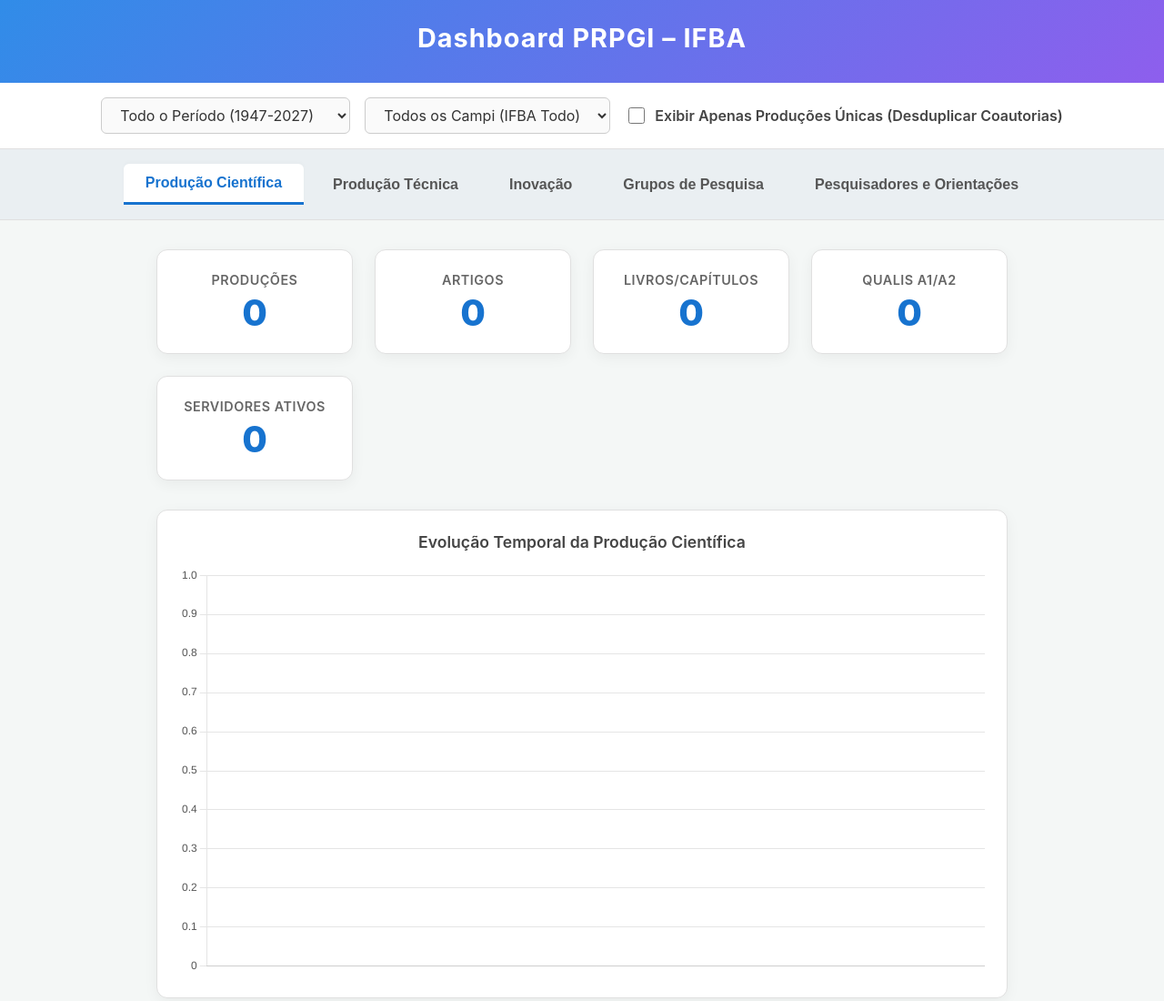
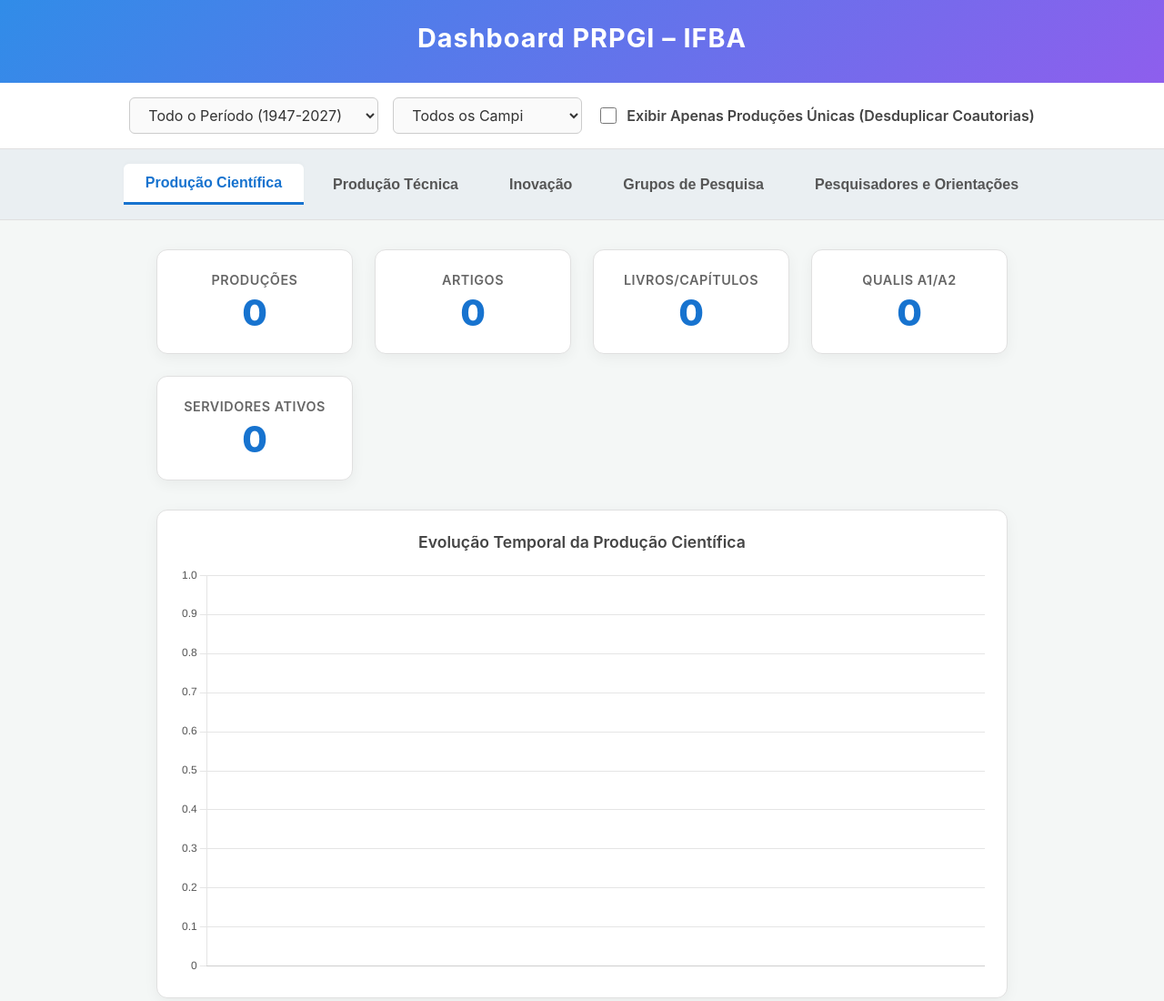
Before and after one commit to prof-davifr/dashboard-prpgi, a website: page index.html in a window 1280 px wide. Shown: the top 1100 px of the page at 91% size. Drawn offline with nearby package versions, Linux system fonts and the light colour scheme; no server answers; grey boxes are pictures that could not be loaded.

```diff
--- a/index.html
+++ b/index.html
@@ -95,7 +95,7 @@
         </select>
 
         <select id="campus-filter">
-            <option value="all">Todos os Campi (IFBA Todo)</option>
+            <option value="all">Todos os Campi</option>
             <option value="BAR">Barreiras</option>
             <option value="BRU">Brumado</option>
             <option value="CAM">Camaçari</option>
```
